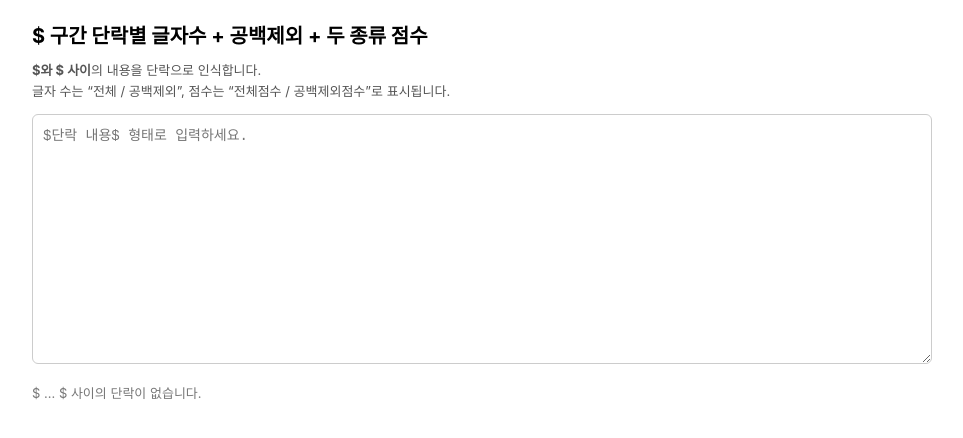
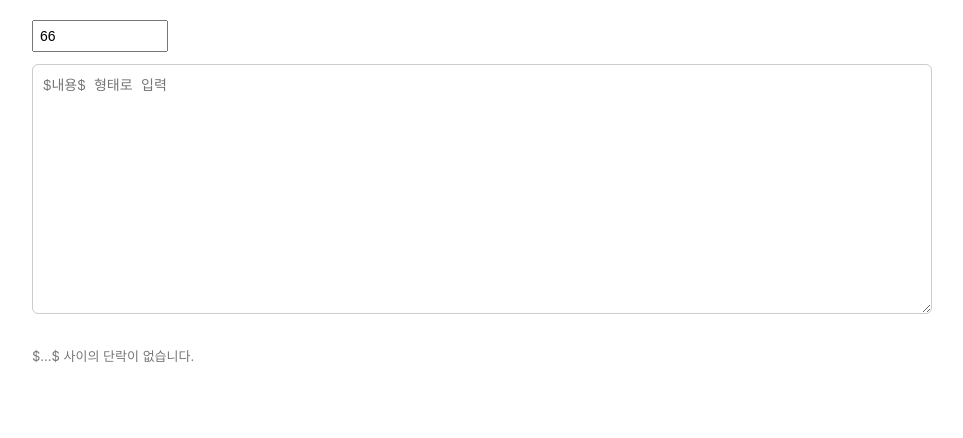
Before and after one commit to snghune/HTML, a plain HTML site: page index.html in a window 1280 px wide. Shown: the whole page, without its empty margins (158-1121 px from the left). Drawn offline with Linux system fonts and the light colour scheme.

Commit message:
Update index.html

```diff
--- a/index.html
+++ b/index.html
@@ -2,7 +2,7 @@
 <html lang="ko">
 <head>
   <meta charset="UTF-8" />
-  <title>$ 구간 단락별 글자수 + 공백제외 + 점수(2종)</title>
+  <title>$ 구간 단락 분석기</title>
   <style>
     body {
       font-family: -apple-system, BlinkMacSystemFont, "Segoe UI", sans-serif;
@@ -11,14 +11,11 @@
       padding: 0 16px;
       line-height: 1.6;
     }
-    h1 {
-      font-size: 20px;
-      margin-bottom: 8px;
-    }
-    p.desc {
-      font-size: 13px;
-      color: #555;
-      margin: 0 0 12px;
+    input[type="number"] {
+      width: 120px;
+      padding: 6px;
+      font-size: 14px;
+      margin-bottom: 12px;
     }
     textarea {
       width: 100%;
@@ -30,6 +27,7 @@
       resize: vertical;
       border-radius: 6px;
       border: 1px solid #ccc;
+      margin-bottom: 12px;
     }
     table {
       width: 100%;
@@ -65,18 +63,18 @@
   </style>
 </head>
 <body>
-  <h1>$ 구간 단락별 글자수 + 공백제외 + 두 종류 점수</h1>
-  <p class="desc">
-    <b>$와 $ 사이</b>의 내용을 단락으로 인식합니다.<br>
-    글자 수는 “전체 / 공백제외”, 점수는 “전체점수 / 공백제외점수”로 표시됩니다.
-  </p>
 
-  <textarea id="inputText" placeholder="$단락 내용$ 형태로 입력하세요."></textarea>
+  <!-- 점수 기준 입력 -->
+  <input type="number" id="scoreUnit" value="66" min="1">
+
+  <!-- 텍스트 입력 -->
+  <textarea id="inputText" placeholder="$내용$ 형태로 입력"></textarea>
 
   <div id="result"></div>
 
   <script>
     const input = document.getElementById("inputText");
+    const scoreUnitInput = document.getElementById("scoreUnit");
     const resultDiv = document.getElementById("result");
 
     function escapeHtmlWithNewline(str) {
@@ -89,6 +87,7 @@
 
     function updateCounts() {
       const text = input.value;
+      const unit = parseFloat(scoreUnitInput.value) || 1;
 
       const regex = /\$([\s\S]*?)\$/g; // $ ... $
 
@@ -111,8 +110,8 @@
         totalChars += lenWithSpace;
         totalCharsNoSpace += lenNoSpace;
 
-        const score = lenWithSpace / 66;
-        const scoreNoSpace = lenNoSpace / 66;
+        const score = lenWithSpace / unit;
+        const scoreNoSpace = lenNoSpace / unit;
 
         totalScore += score;
         totalScoreNoSpace += scoreNoSpace;
@@ -130,7 +129,7 @@
       }
 
       if (paragraphIndex === 0) {
-        resultDiv.innerHTML = '<p class="no-data">$ … $ 사이의 단락이 없습니다.</p>';
+        resultDiv.innerHTML = '<p class="no-data">$…$ 사이의 단락이 없습니다.</p>';
         return;
       }
 
@@ -138,8 +137,8 @@
         <table>
           <thead>
             <tr>
-              <th>단락 번호</th>
-              <th>글자수 (점수)</th>
+              <th>단락</th>
+              <th>글자수 / 점수</th>
               <th>내용</th>
             </tr>
           </thead>
@@ -147,6 +146,7 @@
             ${rows}
           </tbody>
         </table>
+
         <div class="summary">
           전체 단락 수: ${paragraphIndex}개
           / 전체 글자 수: ${totalChars}자
@@ -155,10 +155,14 @@
           / 공백제외 점수: ${totalScoreNoSpace.toFixed(2)}점
         </div>
       `;
+
       resultDiv.innerHTML = tableHtml;
     }
 
+    // 이벤트 연결
     input.addEventListener("input", updateCounts);
+    scoreUnitInput.addEventListener("input", updateCounts);
+
     updateCounts();
   </script>
 </body>
```
